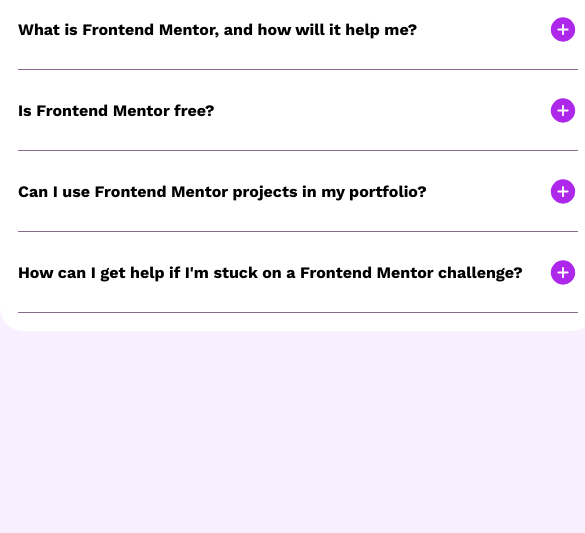
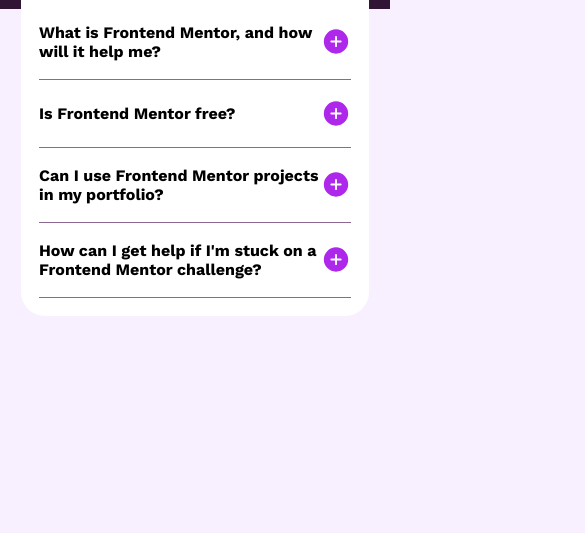
Before and after one commit to nkysa13/FQa, a plain HTML site: page index.html in a window 390 px wide. Shown: the part 311-844 px from the top of the page, 585 px wide, since content can reach past the window. Drawn offline with nearby package versions, Linux system fonts and the light colour scheme.

Commit message:
Update style.css

```diff
--- a/style.css
+++ b/style.css
@@ -3,7 +3,7 @@
 body {
   font-family: "Work Sans", sans-serif;
   font-optical-sizing: auto;
-
+  font-size: 16px;
   font-style: normal;
   background-image: url("assets/images/background-pattern-desktop.svg");
   background-color: hsl(275, 100%, 97%);
@@ -16,19 +16,20 @@
   padding: 0;
 }
 .qusetion {
-  height: 80px;
+  height: auto;
   color: black;
   display: flex;
   justify-content: space-between;
   align-items: center;
   font-weight: 700;
+  padding: 18px 0;
 }
 .qusetion:hover {
   color: rgb(134, 60, 175);
 }
 .answer {
   display: none;
-  height: fit-content;
+  height: auto;
   padding-bottom: 1rem;
   color: gray;
 
@@ -51,3 +52,9 @@
 .header {
   display: flex;
 }
+
+@media screen and (max-width: 40rem) {
+  .card {
+    width: 80%;
+  }
+}
```
